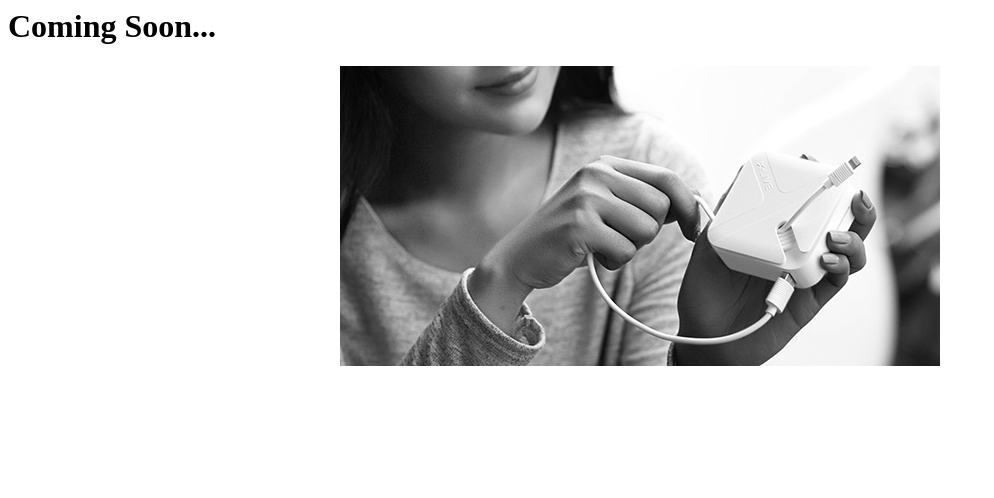
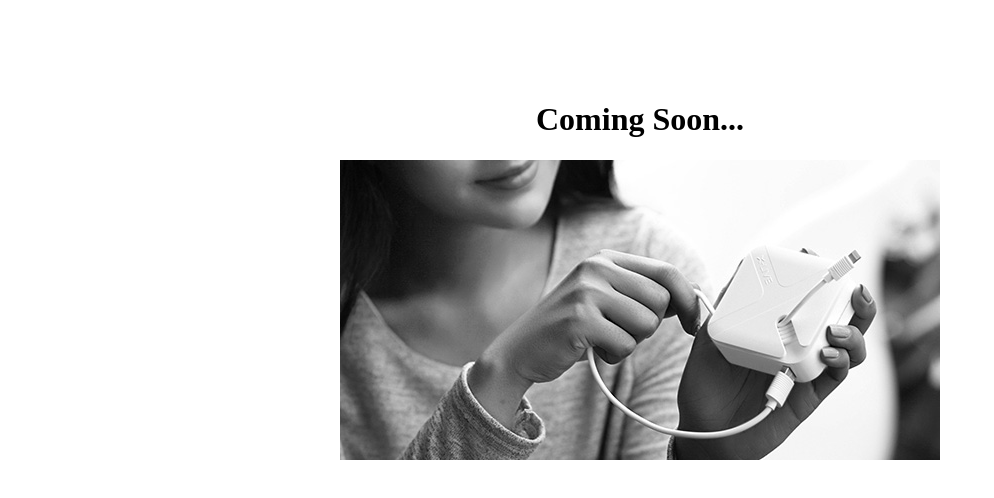
Before and after one commit to gccgdb/6COM, a plain HTML site: page index.html in a window 1280 px wide. Shown: the whole page, without its empty margins (0-994 px from the left). Drawn offline with Linux system fonts and the light colour scheme.

Commit message:
Update index.html

```diff
--- a/index.html
+++ b/index.html
@@ -1,9 +1,15 @@
 <html>
 	<title>X-Link</title>
 	<body>
-		<div>
+
+		<br/>
+		<br/>
+		<br/>
+		<br/>
+		<center>
+			<div>
 			<h1>Coming Soon...</h1>
 		</div>
-		<center><img src="./box2.jpg" /></center>
+			<div><img src="./box2.jpg" /><div></center>
 	</body>
 </html>
```
